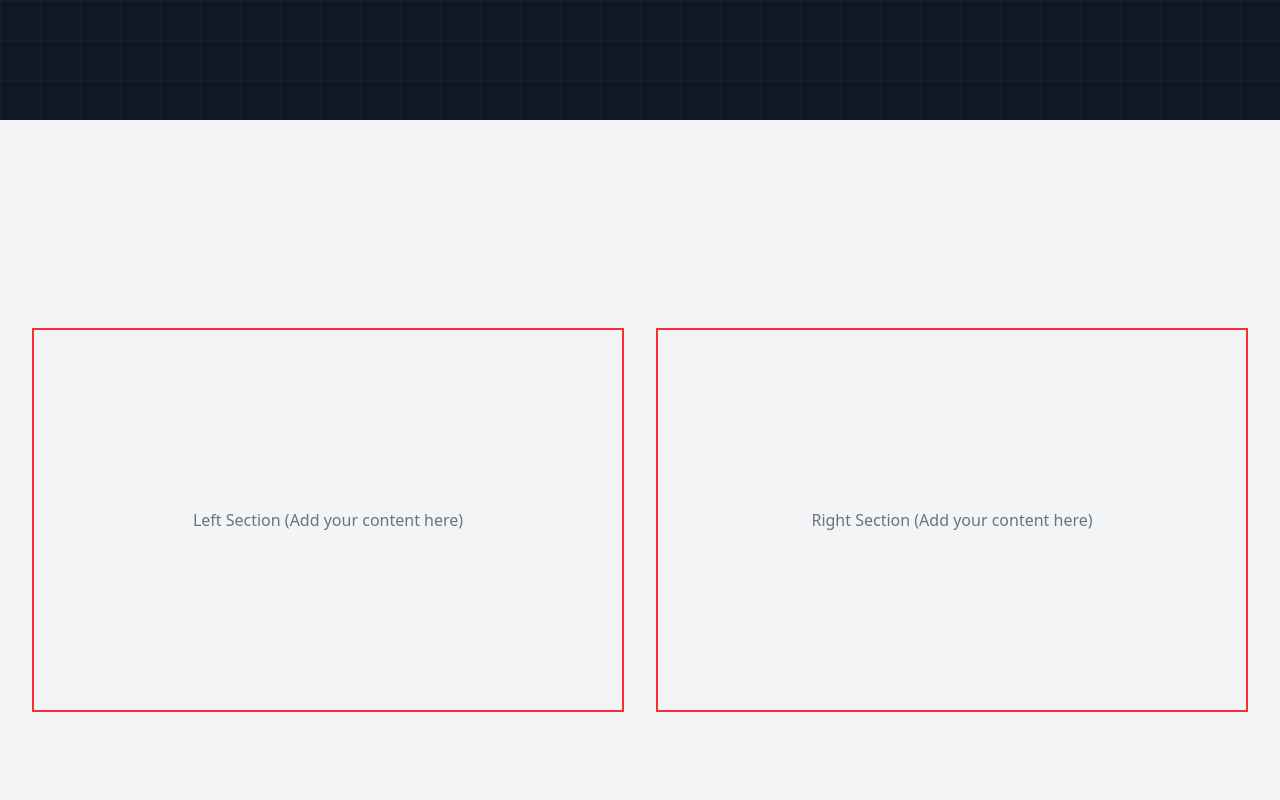
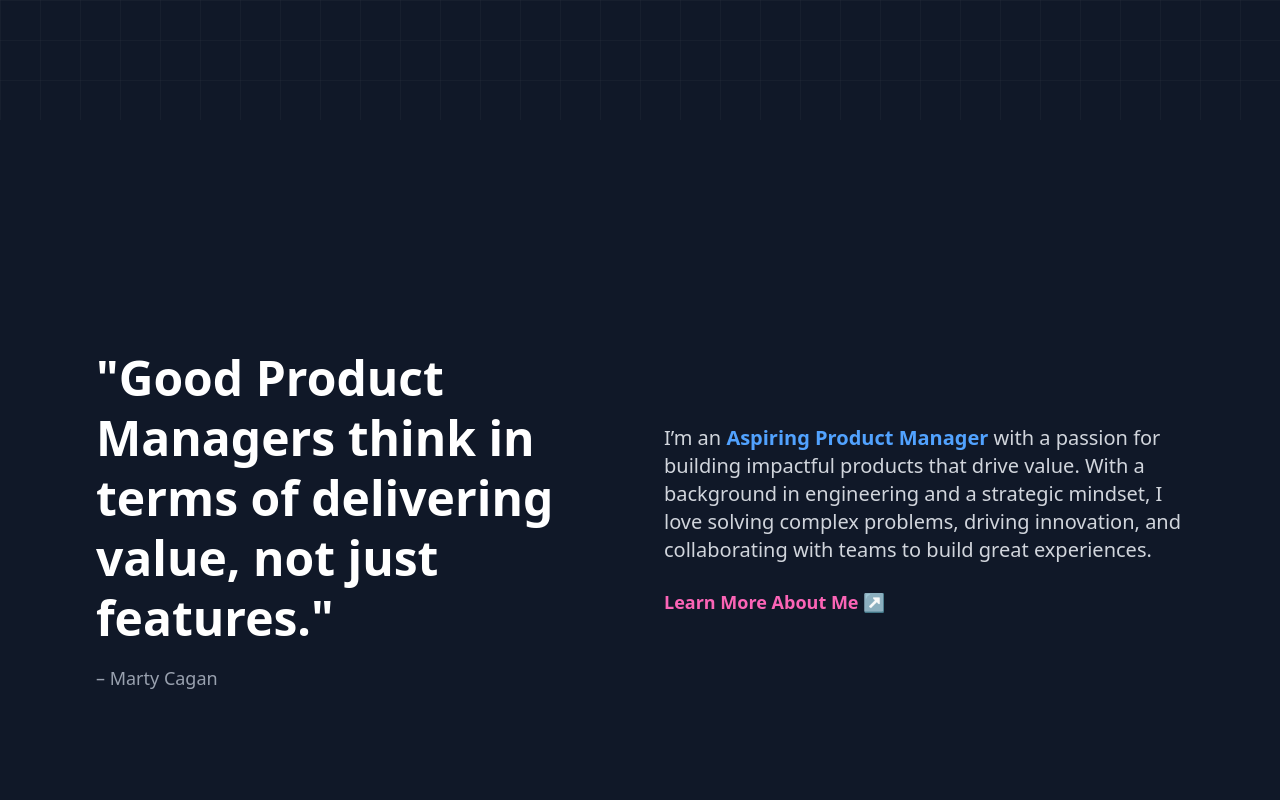
Before and after one commit to vishalcoderathore/wify-portfolio, a Next.js app: page / in a window 1280 px wide. Shown: the part 680-1480 px from the top of the page. Built offline with nearby package versions, Linux system fonts and the light colour scheme.

Commit message:
Using p-24 in each section

```diff
--- a/postcss.config.mjs
+++ b/postcss.config.mjs
@@ -1,5 +1,2 @@
-const config = {
-  plugins: ['@tailwindcss/postcss'],
-};
-
+const config = { plugins: { '@tailwindcss/postcss': {} } };
 export default config;
--- a/src/app/globals.css
+++ b/src/app/globals.css
@@ -6,6 +6,15 @@
 
 @custom-variant dark (&:is(.dark *));
 
+@layer base {
+  * {
+    @apply border-border outline-ring/50;
+  }
+  body {
+    @apply bg-background text-foreground;
+  }
+
+}
 
 :root {
   --background: oklch(1 0 0);
@@ -116,12 +125,3 @@
   --color-sidebar-border: var(--sidebar-border);
   --color-sidebar-ring: var(--sidebar-ring);
 }
-
-@layer base {
-  * {
-    @apply border-border outline-ring/50;
-  }
-  body {
-    @apply bg-background text-foreground;
-  }
-}
--- a/src/components/hero.tsx
+++ b/src/components/hero.tsx
@@ -25,7 +25,7 @@ export default function Hero() {
     <>
       <Navbar />
       <section
-        className="relative w-full h-screen flex flex-col items-center justify-center text-center bg-gray-900 overflow-hidden"
+        className="relative w-full h-screen flex flex-col items-center justify-center text-center px-24 bg-gray-900 overflow-hidden"
         onMouseMove={handleMouseMove}>
         {/* Glow effect following cursor */}
         <motion.div
--- a/src/components/objective.tsx
+++ b/src/components/objective.tsx
@@ -1,20 +1,40 @@
 'use client';
-import { ReactElement } from 'react';
 
-export default function Objective(): ReactElement {
+import { motion } from 'framer-motion';
+import Link from 'next/link';
+
+export default function Objective() {
   return (
-    <section className="w-full min-h-screen flex flex-col md:flex-row items-center justify-center gap-8 p-8 bg-gray-100 pattern-bg">
-      {/* Left Div */}
-      <div className="w-full md:w-1/2 h-96 border-2 border-red-500 flex items-center justify-center">
-        {/* Left Content Goes Here */}
-        <p className="text-gray-500">Left Section (Add your content here)</p>
-      </div>
+    <section className="w-full min-h-screen flex flex-col md:flex-row items-center justify-center gap-12 py-20 px-24 bg-gray-900 text-white">
+      {/* Left Side - Product Management Quote */}
+      <motion.div
+        className="w-full md:w-1/2 flex flex-col justify-center text-left"
+        initial={{ opacity: 0, x: -50 }}
+        animate={{ opacity: 1, x: 0 }}
+        transition={{ duration: 0.8, ease: 'easeOut' }}>
+        <h2 className="text-3xl md:text-5xl font-bold leading-tight text-white">
+          "Good Product Managers think in terms of delivering value, not just features."
+        </h2>
+        <p className="text-gray-400 mt-4 text-lg">– Marty Cagan</p>
+      </motion.div>
 
-      {/* Right Div */}
-      <div className="w-full md:w-1/2 h-96 border-2 border-red-500 flex items-center justify-center">
-        {/* Right Content Goes Here */}
-        <p className="text-gray-500">Right Section (Add your content here)</p>
-      </div>
+      {/* Right Side - About You */}
+      <motion.div
+        className="w-full md:w-1/2 flex flex-col items-start justify-center text-left"
+        initial={{ opacity: 0, x: 50 }}
+        animate={{ opacity: 1, x: 0 }}
+        transition={{ duration: 0.8, ease: 'easeOut', delay: 0.3 }}>
+        <p className="text-lg md:text-xl text-gray-300">
+          I’m an <span className="text-blue-400 font-bold">Aspiring Product Manager</span> with a passion for building
+          impactful products that drive value. With a background in engineering and a strategic mindset, I love solving
+          complex problems, driving innovation, and collaborating with teams to build great experiences.
+        </p>
+
+        {/* Link to About Page */}
+        <Link href="/about" className="mt-6 text-lg font-semibold text-pink-400 hover:text-pink-500 transition">
+          Learn More About Me ↗
+        </Link>
+      </motion.div>
     </section>
   );
 }
--- a/tailwind-config.ts
+++ b/tailwind-config.ts
@@ -1,11 +1,8 @@
-import type { Config } from 'tailwindcss';
-
-const config: Config = {
-  content: ['./pages/**/*.{js,ts,jsx,tsx}', './components/**/*.{js,ts,jsx,tsx}', './app/**/*.{js,ts,jsx,tsx}'],
+/** @type {import('tailwindcss').Config} */
+export default {
+  content: ['./src/app/**/*.{js,ts,jsx,tsx}', './src/components/**/*.{js,ts,jsx,tsx}'],
   theme: {
     extend: {},
   },
   plugins: [],
 };
-
-export default config;
```
Also changed, not shown: package.json (+4 -4 lines), 1 other file (tests, documents, lock files or other folders).
